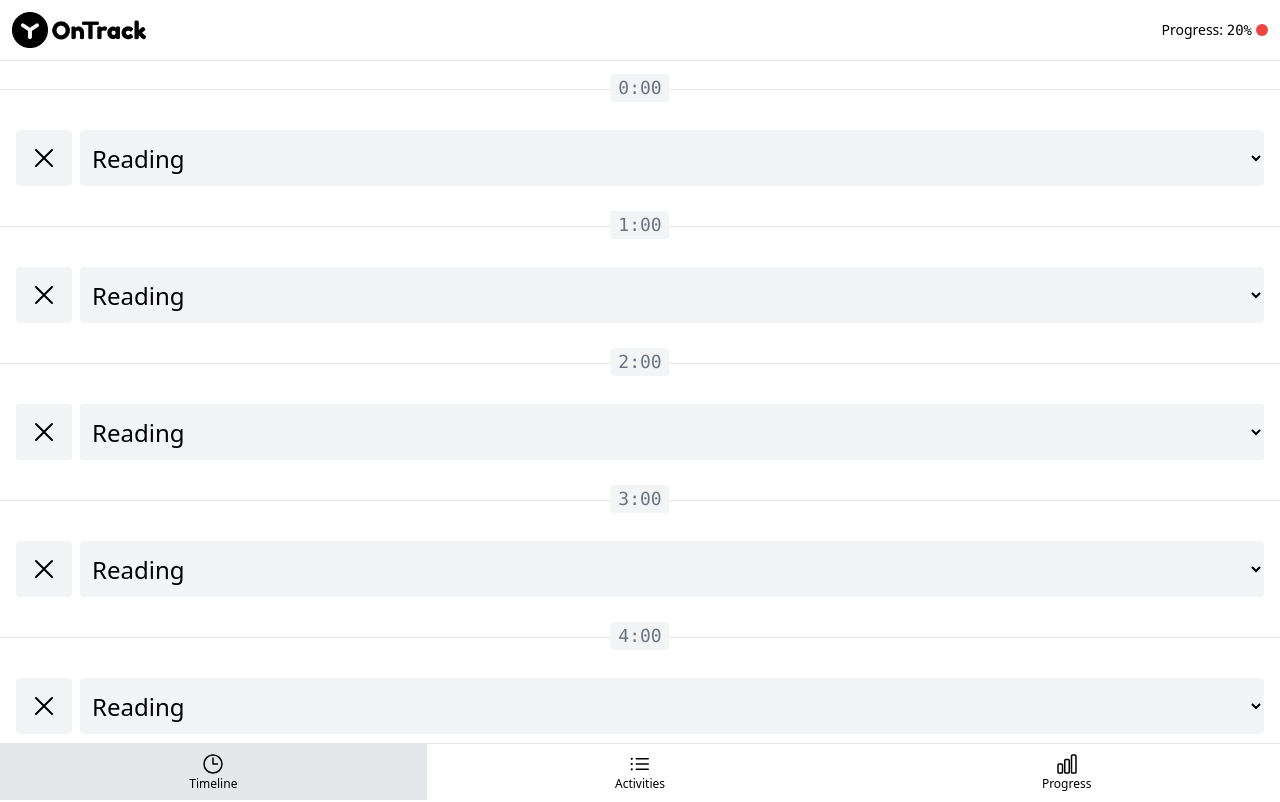
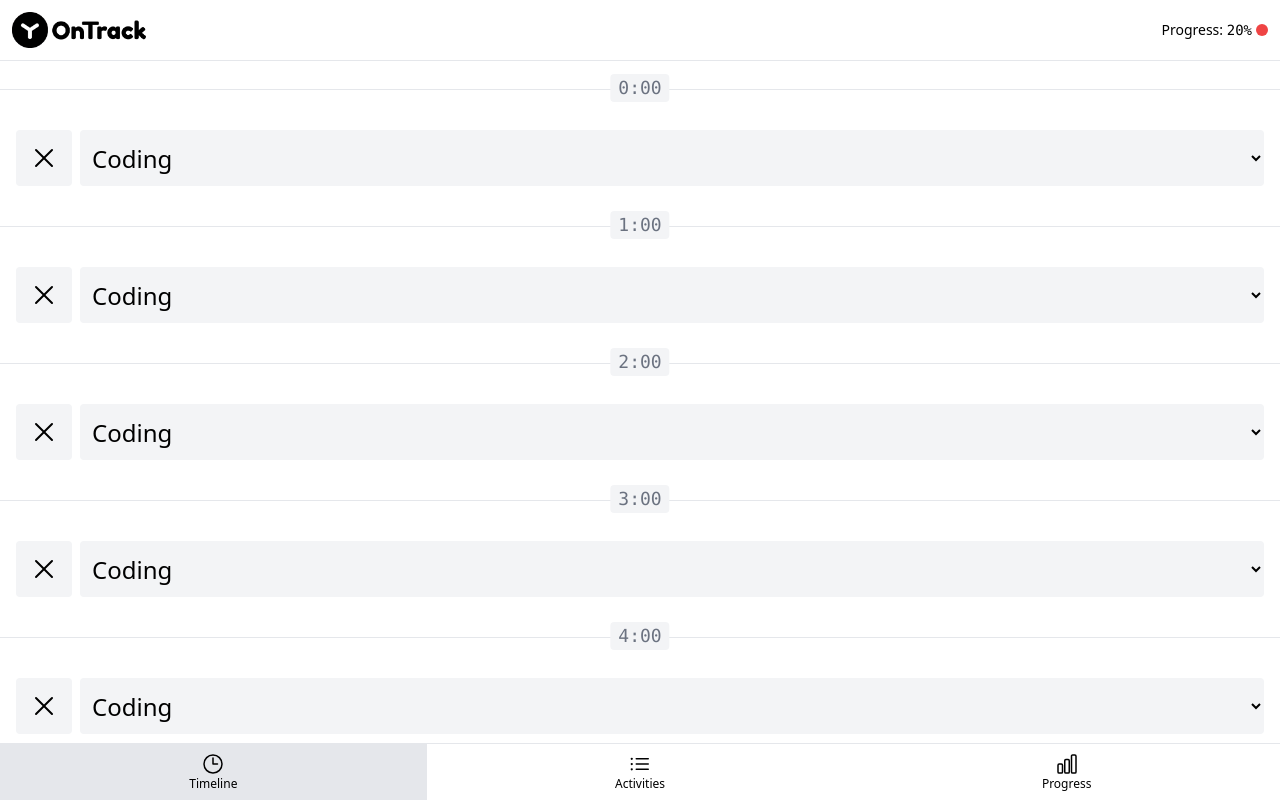
Before and after one commit to sigmarius/vue-ontrack, a Vue app: page /#timeline in a window 1280 px wide. Shown: the top 802 px of the page. Built offline with nearby package versions, Linux system fonts and the light colour scheme.

Commit message:
Прослушивает событие выбора option в select

```diff
--- a/src/components/BaseSelect.vue
+++ b/src/components/BaseSelect.vue
@@ -17,15 +17,24 @@ defineProps({
     validator: validateSelectOptions,
   },
 });
+
+const emit = defineEmits({
+  select(value) {
+    return typeof value === "number";
+  },
+});
 </script>
 
 <template>
   <div class="flex gap-2">
-    <BaseButton>
+    <BaseButton @click="emit('select', null)">
       <XMarkIcon class="h-8" />
     </BaseButton>
 
-    <select class="py-1 px-2 w-full text-2xl truncate rounded bg-gray-100">
+    <select
+      class="py-1 px-2 w-full text-2xl truncate rounded bg-gray-100"
+      @change="emit('select', Number($event.target.value))"
+    >
       <option selected disabled value="">{{ placeholder }}</option>
       <option
         v-for="{ value, label } in options"
--- a/src/components/TimelineItem.vue
+++ b/src/components/TimelineItem.vue
@@ -1,4 +1,6 @@
 <script setup>
+import { ref } from "vue";
+
 import BaseSelect from "./BaseSelect.vue";
 import { isTimelineItemValid } from "@/validators";
 
@@ -23,7 +25,7 @@ const options = [
   { value: 3, label: "Training" },
 ];
 
-const selectedActivityId = 2;
+const selectedActivityId = ref(1);
 </script>
 
 <template>
@@ -34,6 +36,7 @@ const selectedActivityId = 2;
       :options="options"
       :selected="selectedActivityId"
       placeholder="Rest"
+      @select="selectedActivityId = $event"
     />
   </li>
 </template>
```
